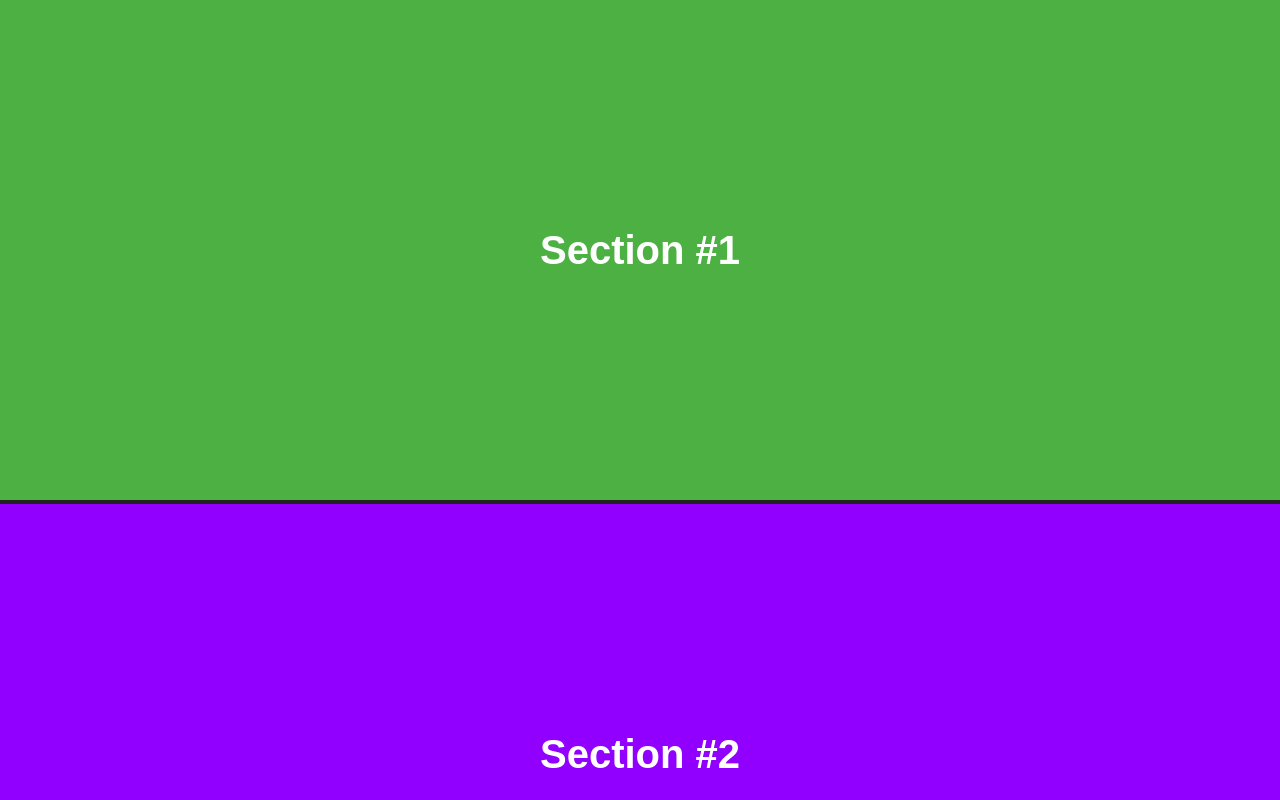
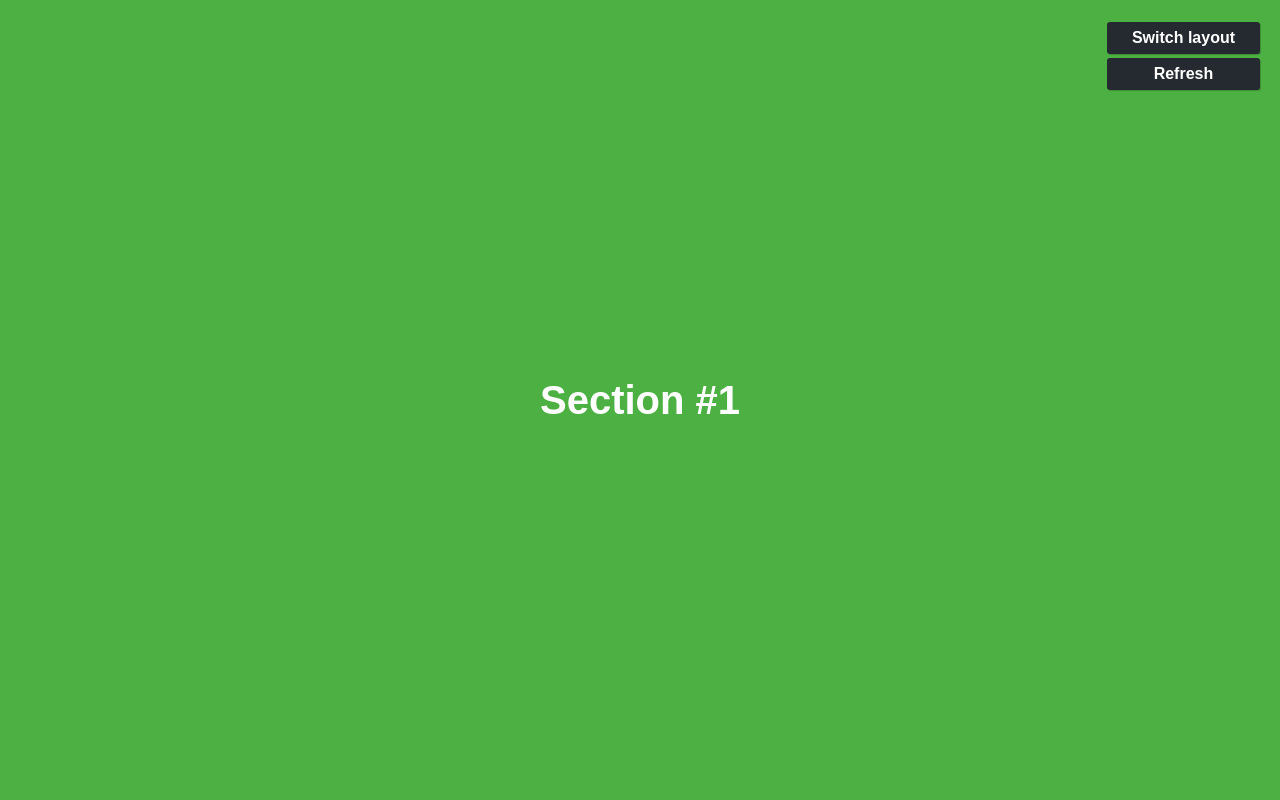
Before and after one commit to betaWeb/intersectr, a website: page public/index.html in a window 1280 px wide. Shown: the top 800 px of the page. Drawn offline with Linux system fonts and the light colour scheme.

Commit message:
feat: package.json + improve example

```diff
--- a/public/index.html
+++ b/public/index.html
@@ -9,26 +9,66 @@
 			box-sizing: border-box;
 		}
 
-		html, body {
+		.actions {
+			position: fixed;
+			display: flex;
+			flex-direction: column;
+			top: 20px;
+			right: 20px;
+			z-index: 10;
+		}
+
+		.actions button {
+			display: block;
+			border: none;
+			width: 100%;
+			padding: 7px 25px;
+			margin: 2px 0;
+			background-color: rgb(37, 41, 48);
+			color: #fff;
+			font-size: 1rem;
+			font-weight: bold;
+			box-shadow: 1px 1px 1px rgba(0, 0, 0, .2);
+			cursor: pointer;
+			transition: .3s;
+			border-radius: 3px;
+		}
+
+		.actions button:hover {
+			opacity: .9;
+		}
+
+		body {
 			margin: 0;
 			padding: 0;
 			font-family: sans-serif;
 			background-color: #222;
 		}
 
-		.container {
-			overflow-y: auto;
+		.horizontal-layout {
+			overflow-y: hidden;
+		}
+
+		.horizontal-layout .container {
+			display: flex;
+			width: 800vw;
+			height: 100vh;
+			flex-direction: row;
+		}
+
+		.horizontal-layout .section {
+			width: 100vw;
 		}
 
 		.section {
 			display: flex;
 			width: 100%;
-			height: 500px;
+			height: 100vh;
 			margin-bottom: 4px;
 			align-items: center;
 			justify-content: center;
-			opacity: 0.5;
-			transform: scale(.5);
+			opacity: 0;
+			transform: scale(.25);
 			transition: .3s;
 		}
 
@@ -70,20 +110,48 @@
 	<script type="text/javascript" src="../src/Intersectr.js" defer></script>
 	<script type="text/javascript" defer>
 		document.addEventListener('DOMContentLoaded', _ => {
-			const intersectr = new Intersectr()
+			// Variables
+			let intersectr = new Intersectr()
+			let sections = document.querySelectorAll('.section')
 
-			document.querySelectorAll('.section').forEach(section => {
-				intersectr.intersectFrom(section, .5, (intersecting, entry) => {
-					if (intersecting || entry.intersected) {
-						entry.target.classList.add('intersected')
-						entry.unobserve()
-					}
+			// Functions
+			const observeSections = _ => {
+				sections.forEach(section => {
+					intersectr.intersectFrom(section, .5, (intersecting, entry) => {
+						if (intersecting) {
+							entry.target.classList.add('intersected')
+							entry.unobserve()
+						}
+					})
 				})
+			}
+			const refresh = _ => {
+				sections.forEach(section => section.classList.remove('intersected'))
+				intersectr.refresh()
+			}
+
+			// Events
+			document.getElementById('btn-refresh').addEventListener('click', e => {
+				e.preventDefault()
+				refresh()
 			})
+
+			document.getElementById('btn-switch').addEventListener('click', e => {
+				e.preventDefault()
+				document.body.classList.toggle('horizontal-layout')
+				refresh()
+			})
+
+			// Calls
+			observeSections()
 		})
 	</script>
 </head>
 <body>
+	<div class="actions">
+		<button id="btn-switch">Switch layout</button>
+		<button id="btn-refresh">Refresh</button>
+	</div>
 	<main id="container" class="container">
 		<section id="section-1" class="section section-1">
 			<h2>Section #1</h2>
--- a/src/Intersectr.js
+++ b/src/Intersectr.js
@@ -18,13 +18,13 @@ class Intersectr {
 	 * @static
 	 */
 	static buildThresholdsList(num_steps = 20) {
-		let thresholds = [0], i;
+		let thresholds = [0], i
 
 		for (i = 1.0; i <= num_steps; i++) {
-			thresholds.push(i / num_steps);
+			thresholds.push(i / num_steps)
 		}
 
-		return thresholds;
+		return thresholds
 	}
 
 	/**
@@ -51,7 +51,7 @@ class Intersectr {
 			this.observer = new IntersectionObserver(
 				this._handleEntries,
 				this.options
-			);
+			)
 		} catch (e) {
 			throw e
 		}
@@ -79,7 +79,7 @@ class Intersectr {
 
 			this._observables.get(target)
 				.push(entry => {
-					entry.unobserve = this.unobserve.bind(this, target)
+					entry.unobserve = soft => this.unobserve(target, soft)
 					entry.intersected = entry.boundingClientRect.top < 0 || entry.boundingClientRect.left < 0
 
 					callback(entry)
@@ -94,15 +94,19 @@ class Intersectr {
 
 	/**
 	 * @param {Element|String} target
+	 * @param {Boolean} [soft=false]
 	 *
 	 * @returns {Intersectr}
 	 */
-	unobserve(target) {
+	unobserve(target, soft = true) {
 		try {
 			target = this._getTargetElement(target)
 
 			this.observer.unobserve(target)
-			this._observables.delete(target)
+
+			if (soft === false) {
+				this._observables.delete(target)
+			}
 
 			return this
 		} catch(e) {
@@ -169,12 +173,16 @@ class Intersectr {
 		return this.intersectBetween(target, [0, ratio], callback)
 	}
 
+	refresh() {
+		this._observables.forEach((_, target) => this.observer.observe(target))
+	}
+
 	/**
 	 * @returns {void}
 	 */
 	destroy() {
 		this.observer.disconnect()
-		this.observe = undefined
+		this.observer = undefined
 	}
 
 	/**
```
Also changed, not shown: package.json (added, +32 -0 lines).
